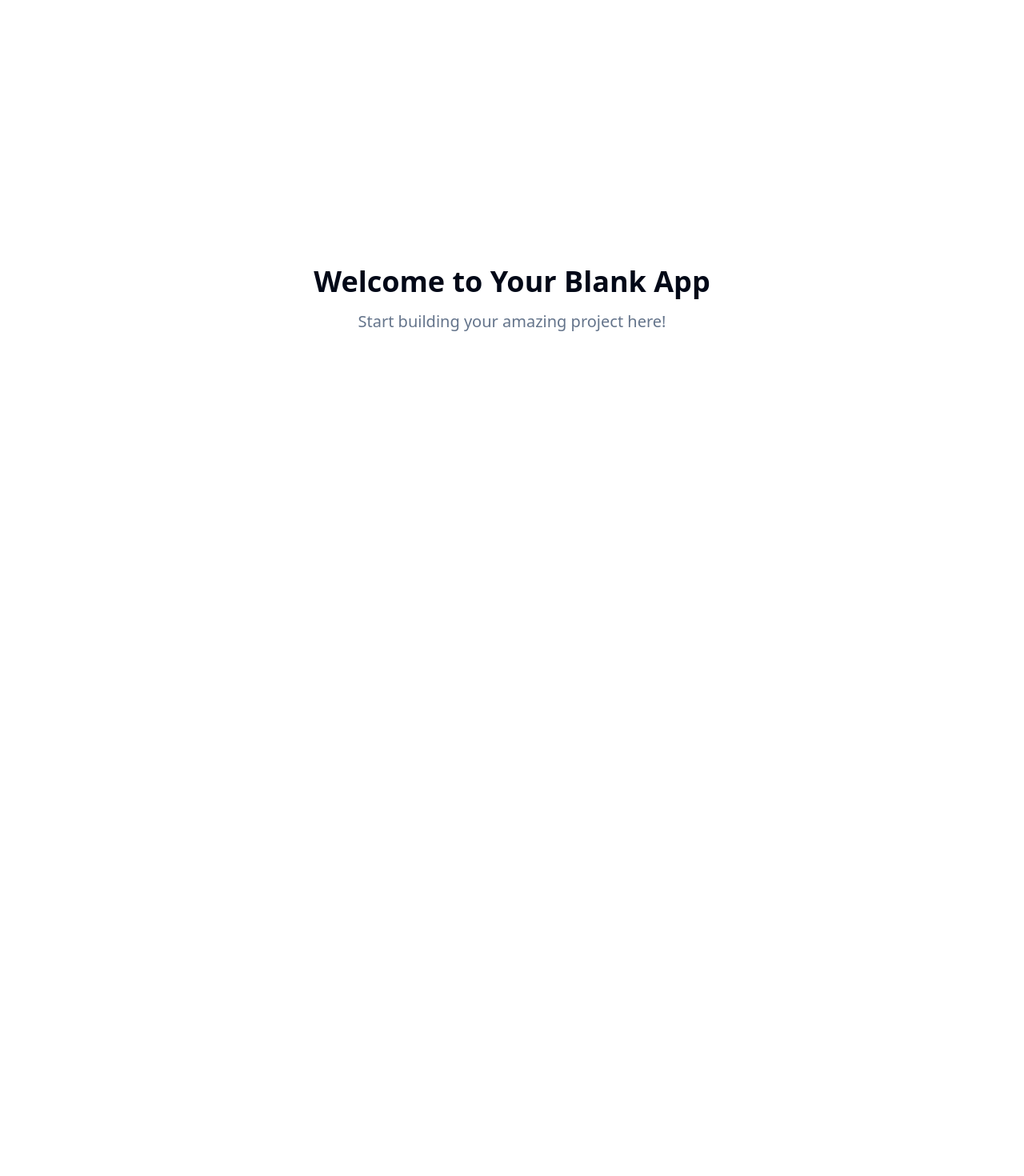
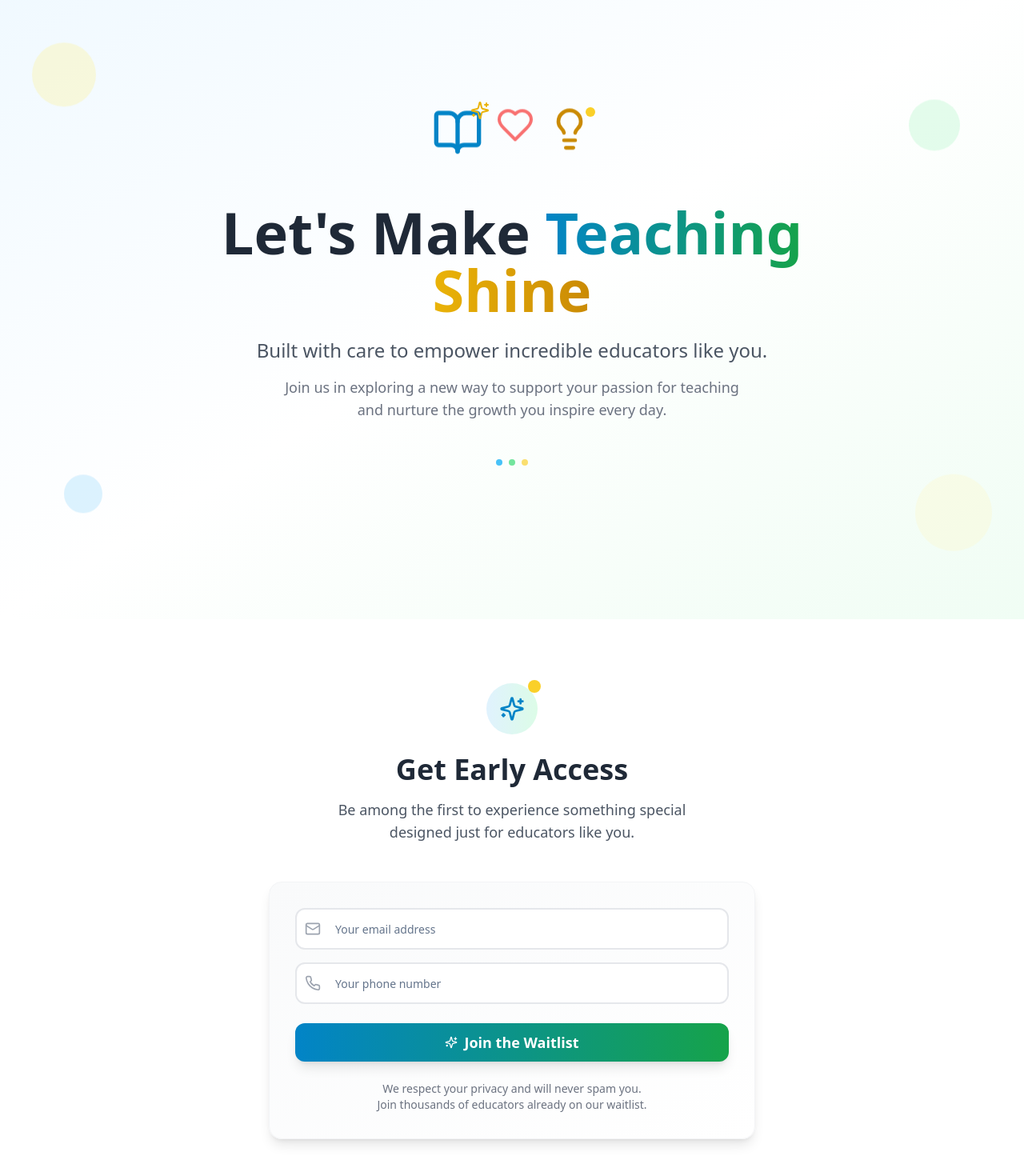
Before and after one commit to millyatova/shimmer-teacher-spark, a React (Vite) app: page / in a window 1280 px wide. Shown: the part 26-1496 px from the top of the page at 80% size. Before the commit the page ends 800 px from the top, so only its background shows below. Built offline with nearby package versions, Linux system fonts and the light colour scheme.

Commit message:
feat: Create teacher waitlist landing page
Implement a minimalistic and user-friendly landing page for teacher waitlist sign-ups, focusing on a clean design, optimistic tone, and essential elements.

```diff
--- a/index.html
+++ b/index.html
@@ -1,20 +1,25 @@
+
 <!DOCTYPE html>
 <html lang="en">
   <head>
     <meta charset="UTF-8" />
     <meta name="viewport" content="width=device-width, initial-scale=1.0" />
-    <title>shimmer-teacher-spark</title>
-    <meta name="description" content="Lovable Generated Project" />
-    <meta name="author" content="Lovable" />
+    <title>Let's Make Teaching Shine - Early Access</title>
+    <meta name="description" content="Join the waitlist for a new way to support your passion for teaching. Built with care to empower incredible educators." />
+    <meta name="author" content="Teaching Platform" />
 
-    <meta property="og:title" content="shimmer-teacher-spark" />
-    <meta property="og:description" content="Lovable Generated Project" />
+    <meta property="og:title" content="Let's Make Teaching Shine - Early Access" />
+    <meta property="og:description" content="Join the waitlist for a new way to support your passion for teaching. Built with care to empower incredible educators." />
     <meta property="og:type" content="website" />
     <meta property="og:image" content="https://lovable.dev/opengraph-image-p98pqg.png" />
 
     <meta name="twitter:card" content="summary_large_image" />
     <meta name="twitter:site" content="@lovable_dev" />
     <meta name="twitter:image" content="https://lovable.dev/opengraph-image-p98pqg.png" />
+
+    <link rel="preconnect" href="https://fonts.googleapis.com">
+    <link rel="preconnect" href="https://fonts.gstatic.com" crossorigin>
+    <link href="https://fonts.googleapis.com/css2?family=Inter:wght@300;400;500;600;700;800&display=swap" rel="stylesheet">
   </head>
 
   <body>
--- /dev/null
+++ b/src/components/Hero.tsx
@@ -0,0 +1,68 @@
+
+import { BookOpen, Lightbulb, Heart, Sparkles } from 'lucide-react';
+
+const Hero = () => {
+  return (
+    <div className="relative bg-gradient-to-br from-warm-blue-50 via-white to-soft-green-50 min-h-screen flex items-center justify-center overflow-hidden">
+      {/* Floating background elements */}
+      <div className="absolute inset-0 overflow-hidden">
+        <div className="absolute top-20 left-10 w-20 h-20 bg-warm-yellow-200 rounded-full opacity-30 animate-float"></div>
+        <div className="absolute top-40 right-20 w-16 h-16 bg-soft-green-200 rounded-full opacity-40 animate-float" style={{ animationDelay: '1s' }}></div>
+        <div className="absolute bottom-32 left-20 w-12 h-12 bg-warm-blue-200 rounded-full opacity-50 animate-float" style={{ animationDelay: '2s' }}></div>
+        <div className="absolute bottom-20 right-10 w-24 h-24 bg-warm-yellow-100 rounded-full opacity-30 animate-float" style={{ animationDelay: '0.5s' }}></div>
+      </div>
+
+      <div className="container mx-auto px-6 text-center relative z-10">
+        <div className="max-w-4xl mx-auto">
+          {/* Main Visual Element */}
+          <div className="mb-8 animate-fade-in-up">
+            <div className="relative inline-block">
+              <div className="flex items-center justify-center space-x-4 mb-6">
+                <div className="relative">
+                  <BookOpen className="w-16 h-16 text-warm-blue-600 animate-float" />
+                  <Sparkles className="w-6 h-6 text-warm-yellow-500 absolute -top-2 -right-2" />
+                </div>
+                <Heart className="w-12 h-12 text-red-400 animate-float" style={{ animationDelay: '1s' }} />
+                <div className="relative">
+                  <Lightbulb className="w-14 h-14 text-warm-yellow-600 animate-float" style={{ animationDelay: '2s' }} />
+                  <div className="absolute -top-1 -right-1 w-3 h-3 bg-warm-yellow-400 rounded-full animate-pulse"></div>
+                </div>
+              </div>
+            </div>
+          </div>
+
+          {/* Main Headline */}
+          <h1 className="text-5xl md:text-6xl lg:text-7xl font-bold text-gray-800 mb-6 animate-fade-in-up" style={{ animationDelay: '0.2s' }}>
+            Let's Make{' '}
+            <span className="bg-gradient-to-r from-warm-blue-600 to-soft-green-600 bg-clip-text text-transparent">
+              Teaching
+            </span>{' '}
+            <span className="bg-gradient-to-r from-warm-yellow-500 to-warm-yellow-600 bg-clip-text text-transparent">
+              Shine
+            </span>
+          </h1>
+
+          {/* Sub-headline */}
+          <p className="text-xl md:text-2xl text-gray-600 mb-4 max-w-2xl mx-auto leading-relaxed animate-fade-in-up" style={{ animationDelay: '0.4s' }}>
+            Built with care to empower incredible educators like you.
+          </p>
+
+          <p className="text-lg text-gray-500 mb-12 max-w-xl mx-auto animate-fade-in-up" style={{ animationDelay: '0.6s' }}>
+            Join us in exploring a new way to support your passion for teaching and nurture the growth you inspire every day.
+          </p>
+
+          {/* Decorative element */}
+          <div className="flex justify-center mb-8 animate-fade-in-up" style={{ animationDelay: '0.8s' }}>
+            <div className="flex space-x-2">
+              <div className="w-2 h-2 bg-warm-blue-400 rounded-full animate-pulse"></div>
+              <div className="w-2 h-2 bg-soft-green-400 rounded-full animate-pulse" style={{ animationDelay: '0.2s' }}></div>
+              <div className="w-2 h-2 bg-warm-yellow-400 rounded-full animate-pulse" style={{ animationDelay: '0.4s' }}></div>
+            </div>
+          </div>
+        </div>
+      </div>
+    </div>
+  );
+};
+
+export default Hero;
--- /dev/null
+++ b/src/components/WaitlistForm.tsx
@@ -0,0 +1,109 @@
+
+import { useState } from 'react';
+import { Button } from '@/components/ui/button';
+import { Input } from '@/components/ui/input';
+import { Mail, Phone, Sparkles } from 'lucide-react';
+import { useToast } from '@/hooks/use-toast';
+
+const WaitlistForm = () => {
+  const [email, setEmail] = useState('');
+  const [phone, setPhone] = useState('');
+  const [isSubmitting, setIsSubmitting] = useState(false);
+  const { toast } = useToast();
+
+  const handleSubmit = async (e: React.FormEvent) => {
+    e.preventDefault();
+    setIsSubmitting(true);
+
+    // Simulate form submission
+    setTimeout(() => {
+      toast({
+        title: "Welcome to the waitlist! 🎉",
+        description: "Thank you for joining us on this exciting journey. We'll be in touch soon!",
+      });
+      setEmail('');
+      setPhone('');
+      setIsSubmitting(false);
+    }, 1000);
+  };
+
+  return (
+    <div className="bg-white py-20 px-6">
+      <div className="container mx-auto max-w-2xl">
+        <div className="text-center mb-12">
+          <div className="flex justify-center mb-6">
+            <div className="relative">
+              <div className="bg-gradient-to-r from-warm-blue-100 to-soft-green-100 p-4 rounded-full">
+                <Sparkles className="w-8 h-8 text-warm-blue-600" />
+              </div>
+              <div className="absolute -top-1 -right-1 w-4 h-4 bg-warm-yellow-400 rounded-full animate-pulse"></div>
+            </div>
+          </div>
+
+          <h2 className="text-3xl md:text-4xl font-bold text-gray-800 mb-4">
+            Get Early Access
+          </h2>
+          <p className="text-lg text-gray-600 max-w-lg mx-auto">
+            Be among the first to experience something special designed just for educators like you.
+          </p>
+        </div>
+
+        <div className="bg-gradient-to-br from-gray-50 to-white p-8 rounded-2xl shadow-lg border border-gray-100">
+          <form onSubmit={handleSubmit} className="space-y-6">
+            <div className="space-y-4">
+              <div className="relative">
+                <Mail className="absolute left-3 top-1/2 transform -translate-y-1/2 text-gray-400 w-5 h-5" />
+                <Input
+                  type="email"
+                  placeholder="Your email address"
+                  value={email}
+                  onChange={(e) => setEmail(e.target.value)}
+                  required
+                  className="pl-12 py-6 text-lg border-2 border-gray-200 focus:border-warm-blue-400 rounded-xl transition-colors"
+                />
+              </div>
+
+              <div className="relative">
+                <Phone className="absolute left-3 top-1/2 transform -translate-y-1/2 text-gray-400 w-5 h-5" />
+                <Input
+                  type="tel"
+                  placeholder="Your phone number"
+                  value={phone}
+                  onChange={(e) => setPhone(e.target.value)}
+                  required
+                  className="pl-12 py-6 text-lg border-2 border-gray-200 focus:border-warm-blue-400 rounded-xl transition-colors"
+                />
+              </div>
+            </div>
+
+            <Button
+              type="submit"
+              disabled={isSubmitting}
+              className="w-full py-6 text-lg font-semibold bg-gradient-to-r from-warm-blue-600 to-soft-green-600 hover:from-warm-blue-700 hover:to-soft-green-700 text-white rounded-xl transition-all duration-300 transform hover:scale-105 shadow-lg hover:shadow-xl"
+            >
+              {isSubmitting ? (
+                <div className="flex items-center justify-center space-x-2">
+                  <div className="w-5 h-5 border-2 border-white border-t-transparent rounded-full animate-spin"></div>
+                  <span>Joining...</span>
+                </div>
+              ) : (
+                <div className="flex items-center justify-center space-x-2">
+                  <Sparkles className="w-5 h-5" />
+                  <span>Join the Waitlist</span>
+                </div>
+              )}
+            </Button>
+          </form>
+
+          <p className="text-sm text-gray-500 text-center mt-6">
+            We respect your privacy and will never spam you.
+            <br />
+            Join thousands of educators already on our waitlist.
+          </p>
+        </div>
+      </div>
+    </div>
+  );
+};
+
+export default WaitlistForm;
--- a/src/pages/Index.tsx
+++ b/src/pages/Index.tsx
@@ -1,12 +1,12 @@
-// Update this page (the content is just a fallback if you fail to update the page)
+
+import Hero from '@/components/Hero';
+import WaitlistForm from '@/components/WaitlistForm';
 
 const Index = () => {
   return (
-    <div className="min-h-screen flex items-center justify-center bg-background">
-      <div className="text-center">
-        <h1 className="text-4xl font-bold mb-4">Welcome to Your Blank App</h1>
-        <p className="text-xl text-muted-foreground">Start building your amazing project here!</p>
-      </div>
+    <div className="min-h-screen">
+      <Hero />
+      <WaitlistForm />
     </div>
   );
 };
--- a/tailwind.config.ts
+++ b/tailwind.config.ts
@@ -1,3 +1,4 @@
+
 import type { Config } from "tailwindcss";
 
 export default {
@@ -61,6 +62,43 @@ export default {
 					'accent-foreground': 'hsl(var(--sidebar-accent-foreground))',
 					border: 'hsl(var(--sidebar-border))',
 					ring: 'hsl(var(--sidebar-ring))'
+				},
+				// Custom colors for the teacher landing page
+				'warm-blue': {
+					50: '#f0f9ff',
+					100: '#e0f2fe',
+					200: '#bae6fd',
+					300: '#7dd3fc',
+					400: '#38bdf8',
+					500: '#0ea5e9',
+					600: '#0284c7',
+					700: '#0369a1',
+					800: '#075985',
+					900: '#0c4a6e',
+				},
+				'soft-green': {
+					50: '#f0fdf4',
+					100: '#dcfce7',
+					200: '#bbf7d0',
+					300: '#86efac',
+					400: '#4ade80',
+					500: '#22c55e',
+					600: '#16a34a',
+					700: '#15803d',
+					800: '#166534',
+					900: '#14532d',
+				},
+				'warm-yellow': {
+					50: '#fefce8',
+					100: '#fef9c3',
+					200: '#fef08a',
+					300: '#fde047',
+					400: '#facc15',
+					500: '#eab308',
+					600: '#ca8a04',
+					700: '#a16207',
+					800: '#854d0e',
+					900: '#713f12',
 				}
 			},
 			borderRadius: {
@@ -84,11 +122,27 @@ export default {
 					to: {
 						height: '0'
 					}
+				},
+				'float': {
+					'0%, 100%': { transform: 'translateY(0px)' },
+					'50%': { transform: 'translateY(-10px)' }
+				},
+				'fade-in-up': {
+					'0%': {
+						opacity: '0',
+						transform: 'translateY(20px)'
+					},
+					'100%': {
+						opacity: '1',
+						transform: 'translateY(0)'
+					}
 				}
 			},
 			animation: {
 				'accordion-down': 'accordion-down 0.2s ease-out',
-				'accordion-up': 'accordion-up 0.2s ease-out'
+				'accordion-up': 'accordion-up 0.2s ease-out',
+				'float': 'float 3s ease-in-out infinite',
+				'fade-in-up': 'fade-in-up 0.6s ease-out'
 			}
 		}
 	},
```
